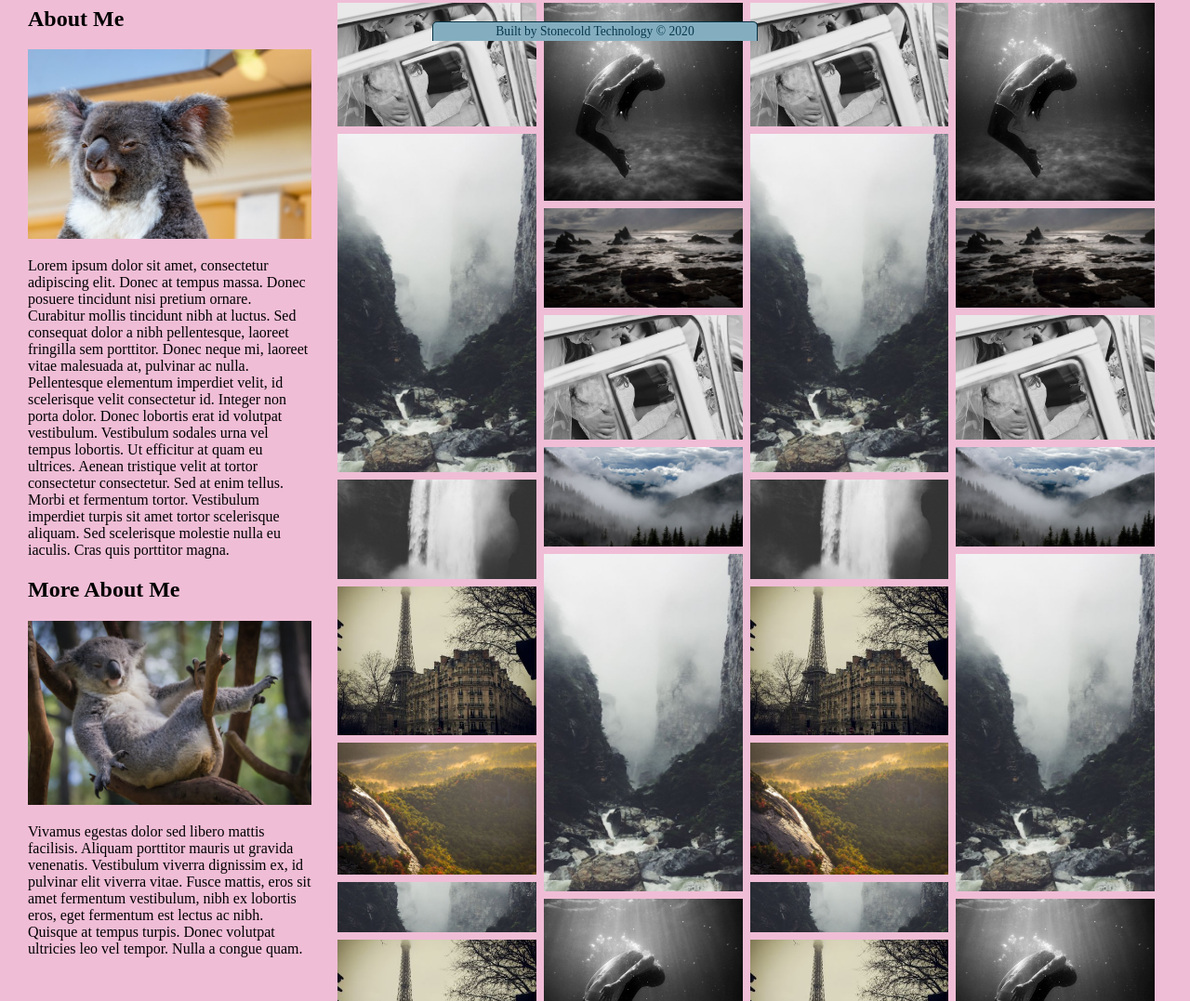
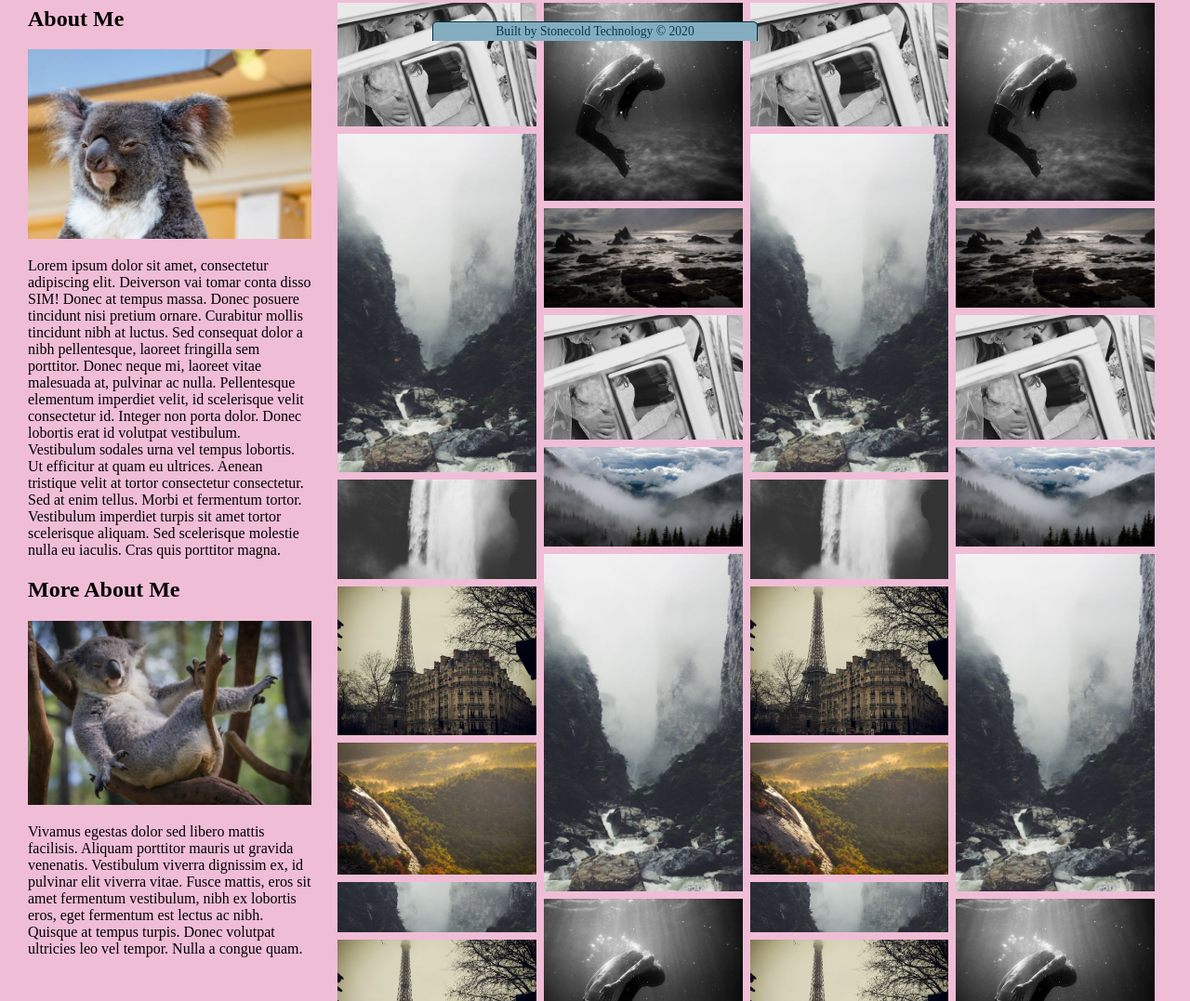
Before and after one commit to Stonecold-Technology/kitkat.github.io, a plain HTML site: page index.html in a window 1280 px wide. Shown: the part 756-1833 px from the top of the page at 93% size. Drawn offline with Linux system fonts and the light colour scheme; a web font is replaced by a local one.

Commit message:
Assigning Deiverson

```diff
--- a/index.html
+++ b/index.html
@@ -44,7 +44,7 @@
 						<div class="fakeimg">
 							<img src="w3images/bob-walker-wqyjvlpXwxc-unsplash.jpg" alt="Bob walker koala" style="width:100%;">
 						</div>
-							<p>Lorem ipsum dolor sit amet, consectetur adipiscing elit. Donec at tempus massa. Donec posuere tincidunt nisi pretium ornare. Curabitur mollis tincidunt nibh at luctus. Sed consequat dolor a nibh pellentesque, laoreet fringilla sem porttitor. Donec neque mi, laoreet vitae malesuada at, pulvinar ac nulla. Pellentesque elementum imperdiet velit, id scelerisque velit consectetur id. Integer non porta dolor. Donec lobortis erat id volutpat vestibulum. Vestibulum sodales urna vel tempus lobortis. Ut efficitur at quam eu ultrices. Aenean tristique velit at tortor consectetur consectetur. Sed at enim tellus. Morbi et fermentum tortor. Vestibulum imperdiet turpis sit amet tortor scelerisque aliquam. Sed scelerisque molestie nulla eu iaculis. Cras quis porttitor magna.</p>
+							<p>Lorem ipsum dolor sit amet, consectetur adipiscing elit. Deiverson vai tomar conta disso SIM! Donec at tempus massa. Donec posuere tincidunt nisi pretium ornare. Curabitur mollis tincidunt nibh at luctus. Sed consequat dolor a nibh pellentesque, laoreet fringilla sem porttitor. Donec neque mi, laoreet vitae malesuada at, pulvinar ac nulla. Pellentesque elementum imperdiet velit, id scelerisque velit consectetur id. Integer non porta dolor. Donec lobortis erat id volutpat vestibulum. Vestibulum sodales urna vel tempus lobortis. Ut efficitur at quam eu ultrices. Aenean tristique velit at tortor consectetur consectetur. Sed at enim tellus. Morbi et fermentum tortor. Vestibulum imperdiet turpis sit amet tortor scelerisque aliquam. Sed scelerisque molestie nulla eu iaculis. Cras quis porttitor magna.</p>
 						</div>
 						<div class="card"><h2>More About Me</h2>
 						<div class="fakeimg">
```
